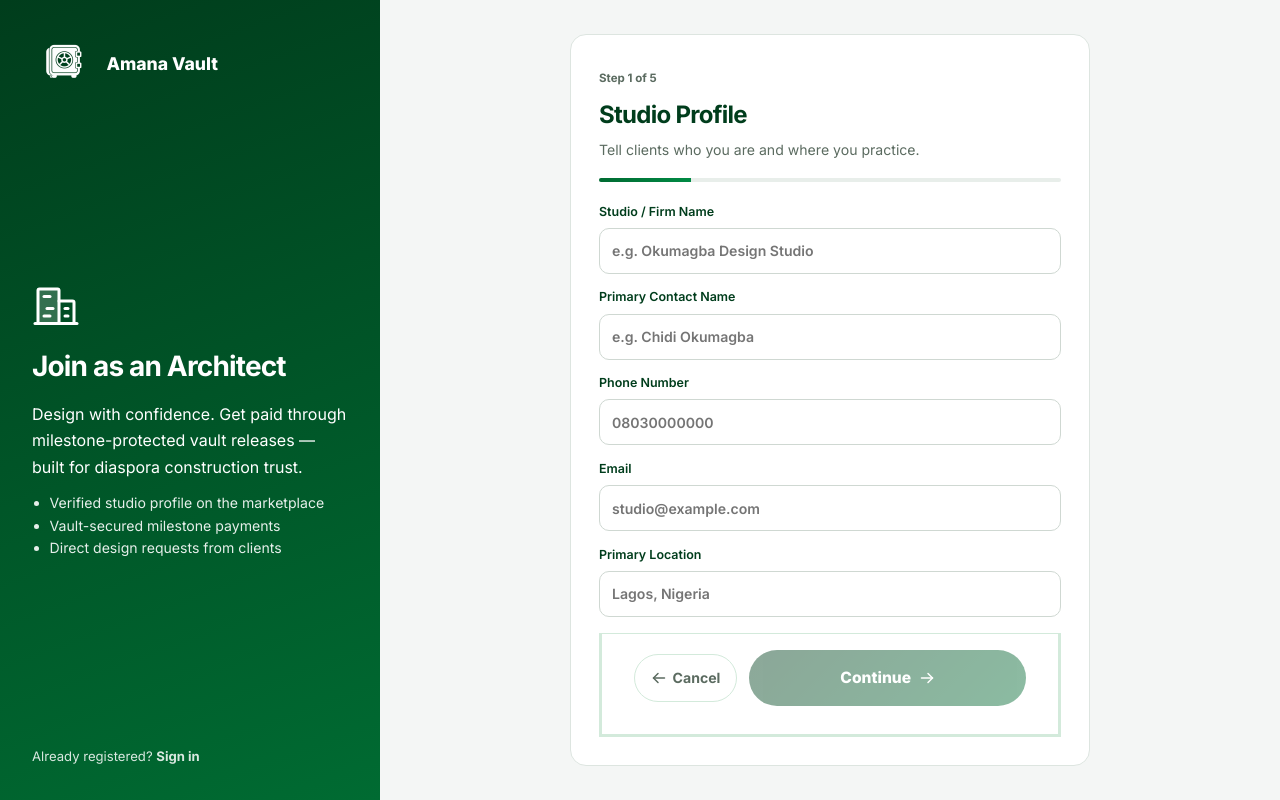
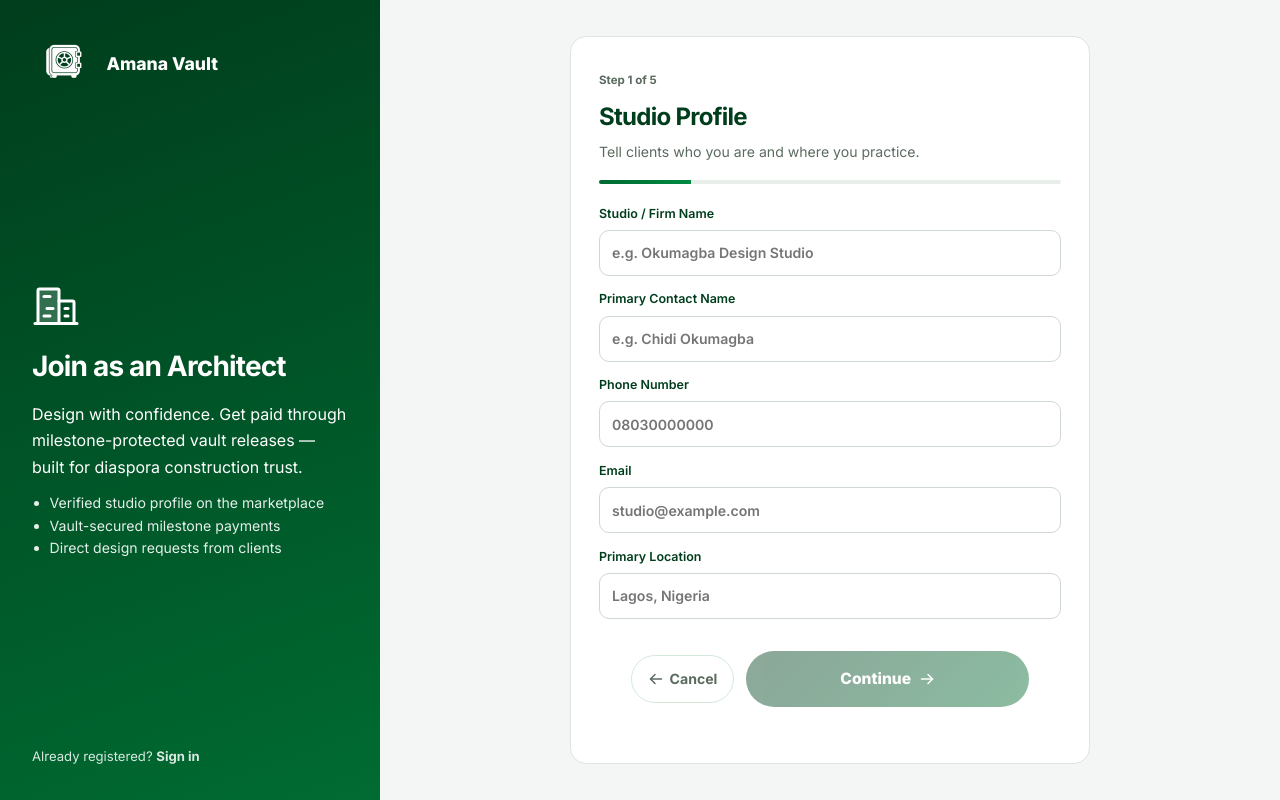
Before and after one commit to DavidWaza/amana-vault, a Next.js app: page /architect/onboarding in a window 1280 px wide. Built offline with nearby package versions, Linux system fonts and the light colour scheme.

Commit message:
fix: removed border line from onboarding flow

```diff
--- a/app/components/join-amana/JoinFormActions.tsx
+++ b/app/components/join-amana/JoinFormActions.tsx
@@ -17,14 +17,14 @@ export default function JoinFormActions({
   onBack,
 }: JoinFormActionsProps) {
   return (
-    <div className="flex flex-row items-center shrink-0 gap-3 pt-4 px-8 pb-7 border-t border-solid border-line bg-white">
+    <div className="flex flex-row items-center shrink-0 gap-3 pt-4 px-8 pb-7">
       <button type="button" className="join-btn-back" onClick={onBack}>
         <ArrowLeft size={16} weight="bold" />
         {isFirstStep ? "Cancel" : "Back"}
       </button>
       <Button
         type="submit"
-        className="join-btn-form flex-1 w-auto min-w-0 min-h-[3.25rem] m-0"
+        className="join-btn-form flex-1 w-auto min-w-0 min-h-13 m-0"
         disabled={!canProceed}
         loading={loading}
         loadingLabel={isLastStep ? "Submitting…" : "Continuing…"}
```
